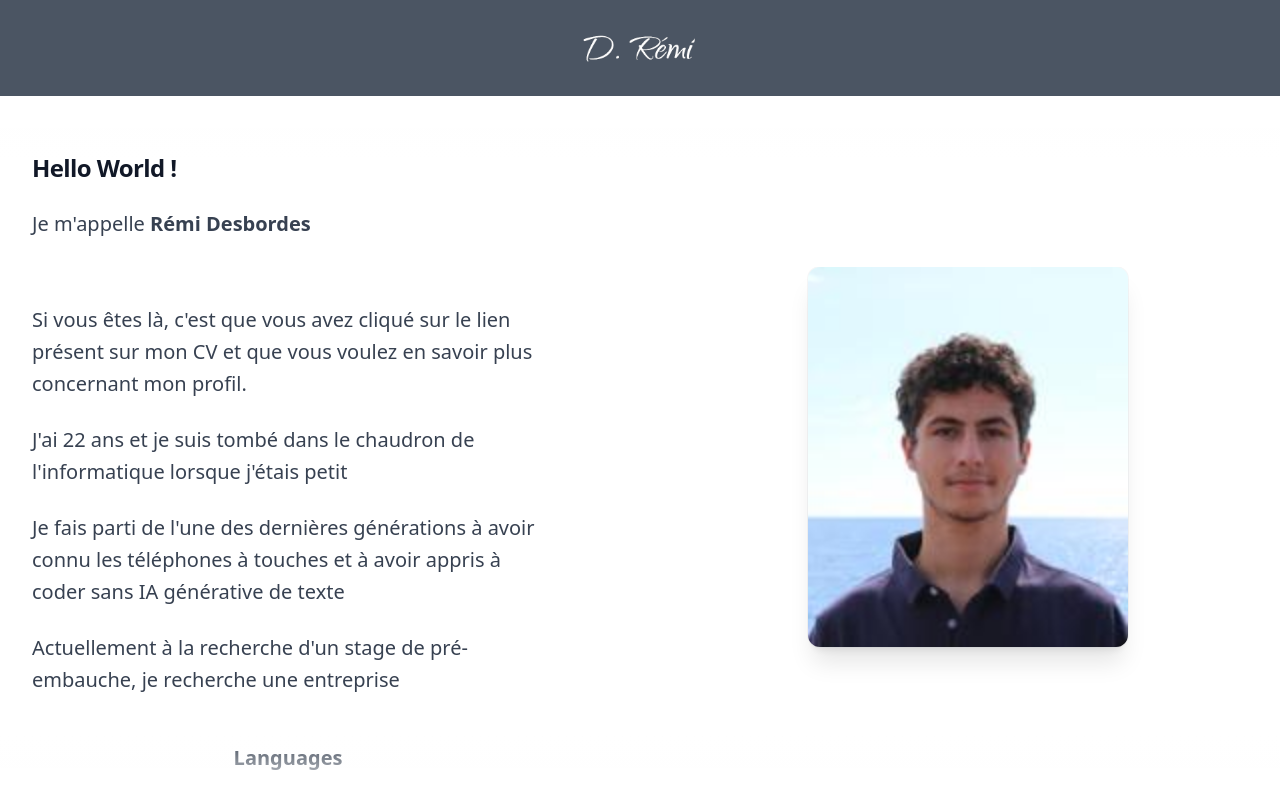
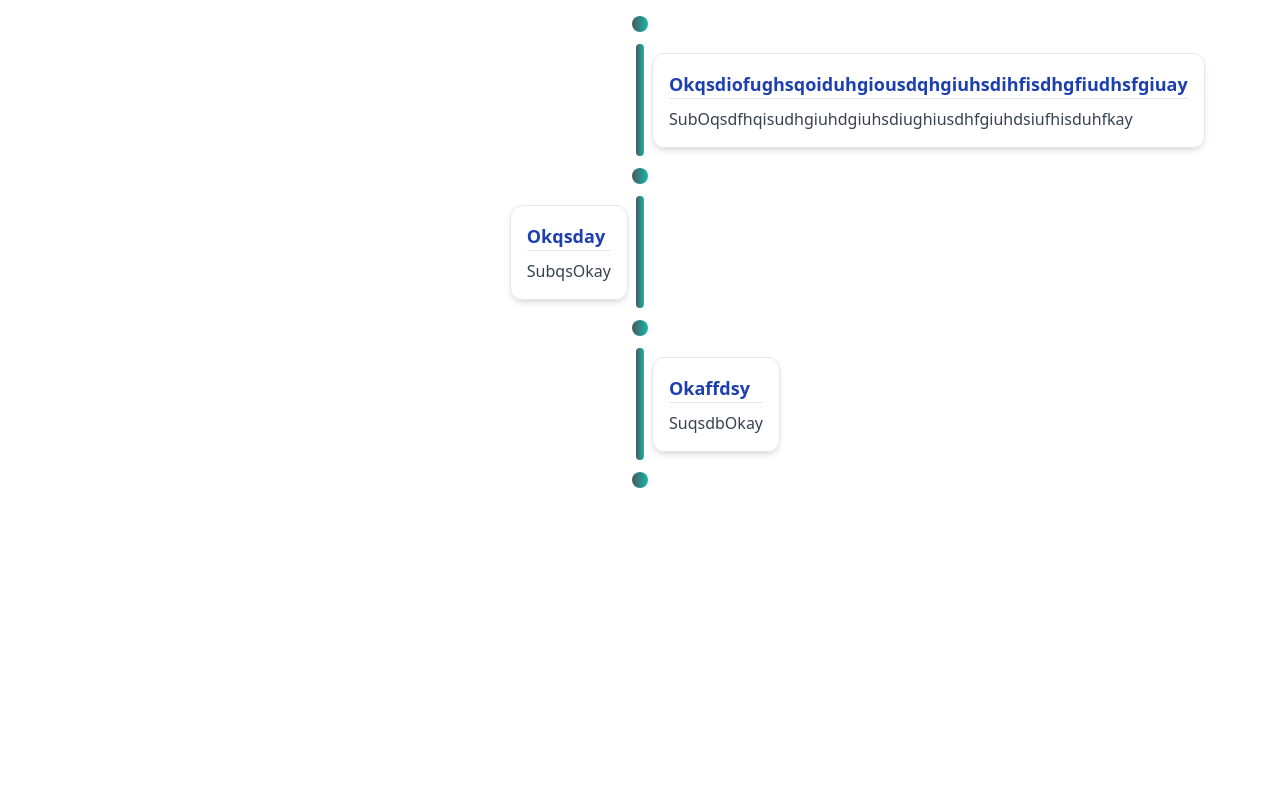
Before and after one commit to WentioxDemoi/CV, a React (Create React App) app: page /Home in a window 1280 px wide. Shown: the top 800 px of the page. Built offline with nearby package versions, Linux system fonts and the light colour scheme.

Commit message:
[FIX] Timeline on Safari now working

```diff
--- a/src/App.js
+++ b/src/App.js
@@ -13,9 +13,9 @@ const App = () => {
 
   return (
     <div className="App">
-      {/* <Loading />   */}
+      {/* <Loading />
       <Logo/>
-      <Presentation/>
+      <Presentation/> */}
       <Parcours/>
       {/* <Projet/> */}
     </div>
--- a/src/Pages/Parcours.jsx
+++ b/src/Pages/Parcours.jsx
@@ -1,16 +1,4 @@
-import {
-    Timeline,
-    TimelineItem,
-    TimelineConnector,
-    TimelineIcon,
-    Typography,
-    TimelineHeader,
-  } from "@material-tailwind/react";
-  import {
-    BellIcon,
-    ArchiveBoxIcon,
-    CurrencyDollarIcon,
-  } from "@heroicons/react/24/solid";
+
 import { Fragment } from "react";
 
 
@@ -19,8 +7,8 @@ import { Fragment } from "react";
   export default function Parcours() {
     const events = [
         {
-            heading: "Okay",
-            subHeading: "SubOkay",
+            heading: "Okqsdiofughsqoiduhgiousdqhgiuhsdihfisdhgfiudhsfgiuay",
+            subHeading: "SubOqsdfhqisudhgiuhdgiuhsdiughiusdhfgiuhdsiufhisduhfkay",
             direction: "right"
         },
         {
@@ -56,6 +44,7 @@ import { Fragment } from "react";
                     { key < (events.length - 1) && <Circle/>}
                 </Fragment>
             ))}
+            <Circle/>
         </div>
     );
   }
@@ -67,7 +56,7 @@ import { Fragment } from "react";
   }
   const Pillar = () => {
     return (
-        <div className="bg-gradient-to-r from-gray-600 to-teal-500 rounded-t-full rounded-b-full w-2 h-full mx-auto"></div>
+        <div className="bg-gradient-to-r from-gray-600 to-teal-500 rounded-t-full rounded-b-full w-2 h-28 mx-auto"></div>
     )
   }
   const EventCard = ({heading, subHeading}) => {
```
